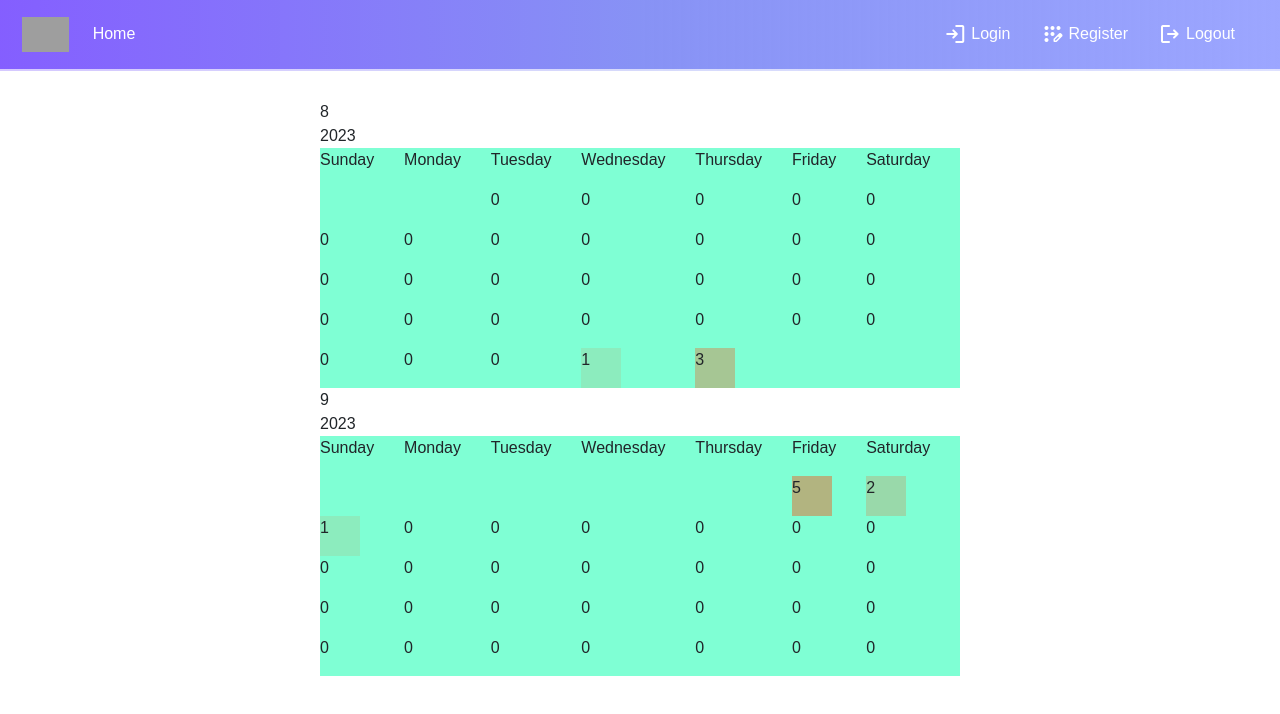
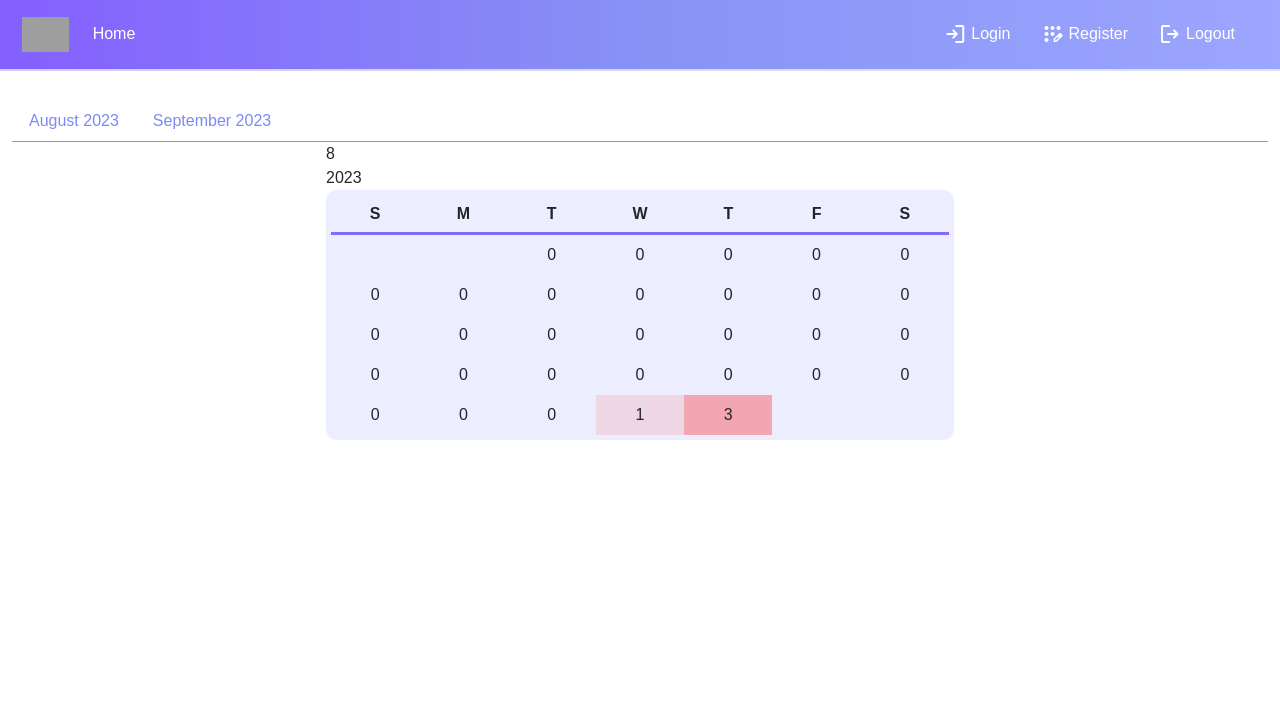
Before and after one commit to achmadaffandifauzan/vote-time-activity, a React (Create React App) app in the folder frontend/: page /vote3 in a window 1280 px wide. Shown: the top 714 px of the page. Built offline with nearby package versions, Linux system fonts and the light colour scheme; grey boxes are pictures that could not be loaded.

Commit message:
add feature to select individual voted month

```diff
--- a/frontend/src/pages/Vote3.css
+++ b/frontend/src/pages/Vote3.css
@@ -1,15 +1,31 @@
 .calendarGrid {
-  background-color: aquamarine;
+  background-color: #9ea6ff31;
   display: grid;
-  grid-template-columns: repeat(7, auto);
+  grid-template-columns: repeat(7, minmax(0, 1fr));
+  text-align: center;
+  justify-content: space-between;
+  align-items: center;
+  border-radius: 10px;
+  padding: 5px;
 }
 .calendarHeader {
-  min-width: 40px;
+  font-weight: bold;
+  /* min-width: 40px; */
   min-height: 40px;
+  width: 100%;
+  height: 100%;
+  display: flex;
+  justify-content: center;
+  align-items: center;
+  border-bottom: 3px solid #8568ff;
+  word-wrap: break-word;
 }
 .calendarMain {
-  min-width: 40px;
+  /* min-width: 40px; */
   min-height: 40px;
+  display: flex;
+  justify-content: center;
+  align-items: center;
 }
 .firstDay_0 {
   grid-column-start: 1;
@@ -33,29 +49,29 @@
   grid-column-start: 7;
 }
 .bg_color_red_9 {
-  background-color: rgb(255, 68, 0, 0.9);
+  background-color: rgba(255, 0, 0, 0.9);
 }
 .bg_color_red_8 {
-  background-color: rgb(255, 68, 0, 0.8);
+  background-color: rgba(255, 0, 0, 0.8);
 }
 .bg_color_red_7 {
-  background-color: rgb(255, 68, 0, 0.7);
+  background-color: rgba(255, 0, 0, 0.7);
 }
 .bg_color_red_6 {
-  background-color: rgb(255, 68, 0, 0.6);
+  background-color: rgba(255, 0, 0, 0.6);
 }
 .bg_color_red_5 {
-  background-color: rgb(255, 68, 0, 0.5);
+  background-color: rgba(255, 0, 0, 0.5);
 }
 .bg_color_red_4 {
-  background-color: rgb(255, 68, 0, 0.4);
+  background-color: rgba(255, 0, 0, 0.4);
 }
 .bg_color_red_3 {
-  background-color: rgb(255, 68, 0, 0.3);
+  background-color: rgba(255, 0, 0, 0.3);
 }
 .bg_color_red_2 {
-  background-color: rgb(255, 68, 0, 0.2);
+  background-color: rgba(255, 0, 0, 0.2);
 }
 .bg_color_red_1 {
-  background-color: rgb(255, 68, 0, 0.1);
+  background-color: rgba(255, 0, 0, 0.1);
 }
--- a/frontend/src/pages/Vote3.js
+++ b/frontend/src/pages/Vote3.js
@@ -3,23 +3,34 @@ import Navbar from "../components/Navbar";
 import { useState } from "react";
 import "./Vote3.css";
 
-const daysOfWeek = [
-  "Sunday",
-  "Monday",
-  "Tuesday",
-  "Wednesday",
-  "Thursday",
-  "Friday",
-  "Saturday",
+const daysOfWeek = ["S", "M", "T", "W", "T", "F", "S"];
+const monthsOfYear = [
+  "January",
+  "February",
+  "March",
+  "April",
+  "May",
+  "June",
+  "July",
+  "August",
+  "September",
+  "October",
+  "November",
+  "December",
 ];
-
 function displayCalendarStat(vote, voteData) {
   const firstDay = new Date(vote.year, vote.month - 1, 1).getDay();
   const totalDays = new Date(vote.year, vote.month, 0).getDate();
   const totalVoters = voteData.length;
   //   return { firstDay, totalDays };
   return (
-    <div>
+    <div
+      className="tab-pane fade show active"
+      id={"tabs_" + vote.month}
+      role="tabpanel"
+      aria-labelledby="nav-home-tab"
+      tabindex="0"
+    >
       <div>{vote.month}</div>
       <div>{vote.year}</div>
       <div className="calendarGrid">
@@ -40,10 +51,6 @@ function displayCalendarStat(vote, voteData) {
                   Math.round((vote / totalVoters) * 10);
                 return className;
               })()}
-              style={{
-                width: "40px",
-                height: "40px",
-              }}
             >
               {vote}
             </div>
@@ -57,6 +64,15 @@ function displayCalendarStat(vote, voteData) {
 
 function displayBlocksOfDate() {}
 function Vote3() {
+  const [selectedMonthToDisplay, setSelectedMonthToDisplay] = useState();
+  useEffect(() => {
+    // automatically select a month to display on after page load
+    return () => {
+      if (votedDateFrequency) {
+        setSelectedMonthToDisplay(votedDateFrequency[0].month);
+      }
+    };
+  }, []);
   const [votedDateFrequency, setVotedDateFrequency] = useState([
     {
       year: 2023,
@@ -92,11 +108,32 @@ function Vote3() {
   return (
     <div className="mainPage">
       <Navbar />
-      <div className="d-flex justify-content-center">
-        <div className={"col-6"}>
-          {votedDateFrequency.map((vote) => {
-            return displayCalendarStat(vote, voteData);
-          })}
+      <div className="container-xxl">
+        <nav>
+          <div class="nav nav-tabs" id="nav-tab" role="tablist">
+            {votedDateFrequency.map((vote, i) => {
+              return (
+                <button
+                  class={(i = 0 ? "nav-link active" : "nav-link")}
+                  id={"btn_tabs_" + vote.month}
+                  data-bs-toggle="tab"
+                  onClick={() => setSelectedMonthToDisplay(vote.month)}
+                >
+                  {monthsOfYear[vote.month - 1]} {vote.year}
+                </button>
+              );
+            })}
+          </div>
+        </nav>
+
+        <div class="tab-content" id="nav-tabContent">
+          <div className={"col-sm-6 offset-sm-3"}>
+            {votedDateFrequency.map((vote) => {
+              if (vote.month == selectedMonthToDisplay) {
+                return displayCalendarStat(vote, voteData);
+              }
+            })}
+          </div>
         </div>
       </div>
     </div>
```
